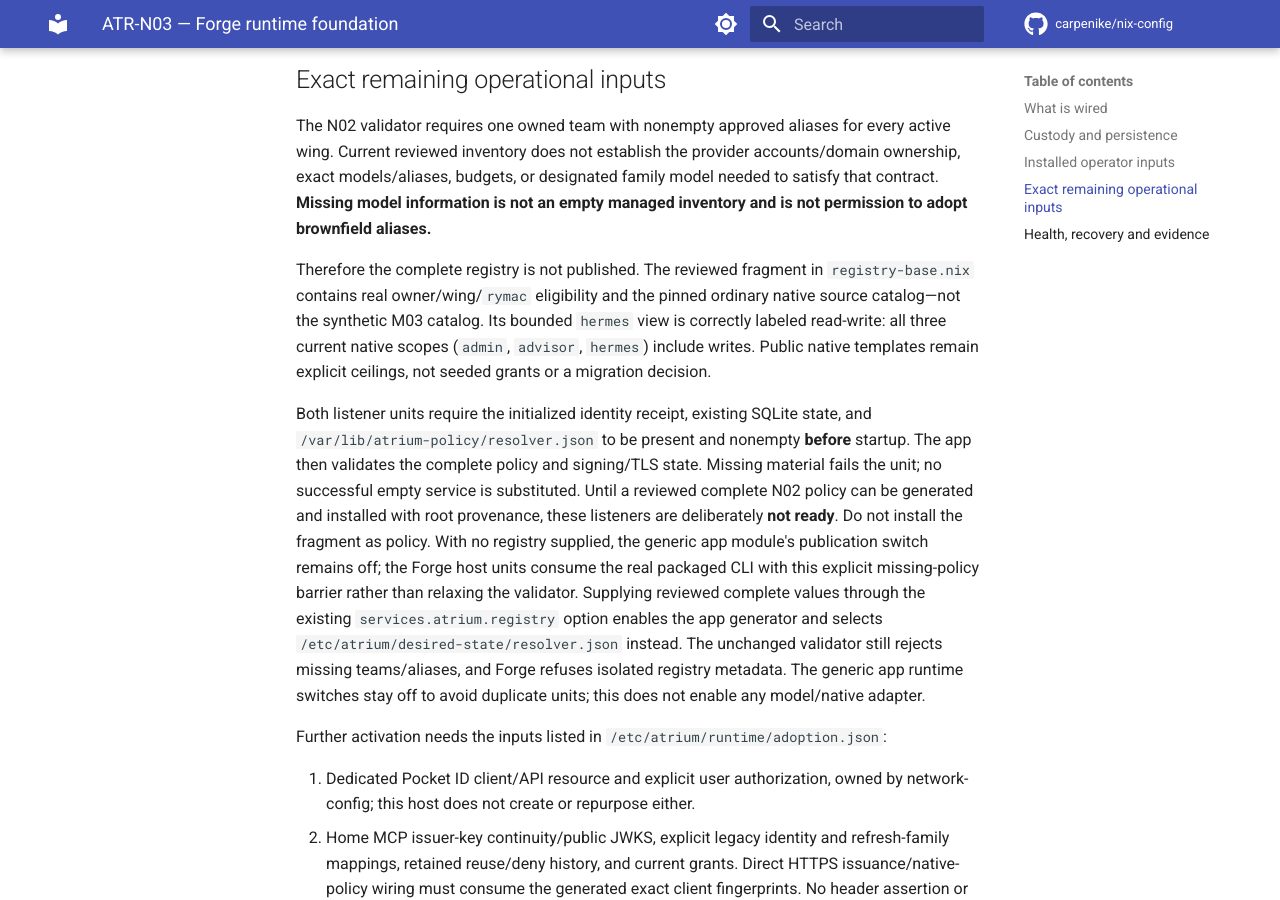
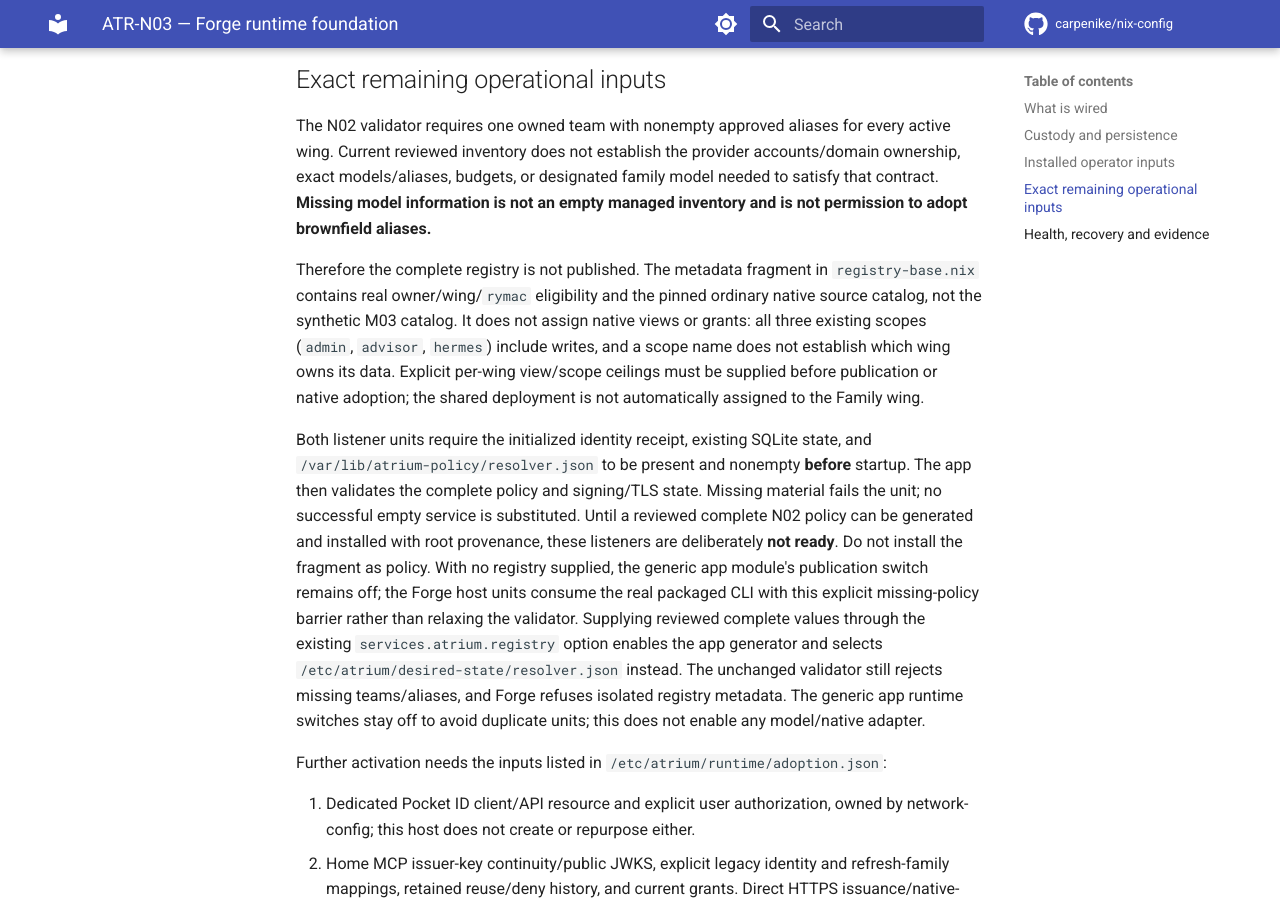
Before and after one commit to carpenike/nix-config, an MkDocs documentation site: the page built from docs/services/atrium-forge-runtime.md, in a window 1280 px wide and 900 px high, scrolled down 3168 px. Built offline with MkDocs 1.6.1 and Material for MkDocs 9.7.7, drawn with Linux system fonts in a browser that asks for light colours; comment, search, counter and statistics services are not loaded.

Commit message:
ATR-N03: keep native view ownership explicit in the registry fragment
Retain verified owner/device/deployment/catalog metadata without guessing per-domain native view or scope ceilings. Existing profile names do not prove data ownership, so do not preassign admin/advisor/hermes to the Family wing. Keep all native adoption disabled and require explicit per-wing ceilings before full policy publication.

Co-authored-by: Copilot <223556219+Copilot@users.noreply.github.com>

Copilot-Session: 1e5e7d6d-a45a-4ac0-9fb1-9bf14b3658cb

```diff
--- a/docs/services/atrium-forge-runtime.md
+++ b/docs/services/atrium-forge-runtime.md
@@ -135,12 +135,14 @@ accounts/domain ownership, exact models/aliases, budgets, or designated family
 model needed to satisfy that contract. **Missing model information is not an
 empty managed inventory and is not permission to adopt brownfield aliases.**
 
-Therefore the complete registry is not published. The reviewed fragment in
+Therefore the complete registry is not published. The metadata fragment in
 `registry-base.nix` contains real owner/wing/`rymac` eligibility and the pinned
-ordinary native source catalog—not the synthetic M03 catalog. Its bounded
-`hermes` view is correctly labeled read-write: all three current native scopes
-(`admin`, `advisor`, `hermes`) include writes. Public native templates remain
-explicit ceilings, not seeded grants or a migration decision.
+ordinary native source catalog, not the synthetic M03 catalog. It does not
+assign native views or grants: all three existing scopes (`admin`, `advisor`,
+`hermes`) include writes, and a scope name does not establish which wing owns
+its data. Explicit per-wing view/scope ceilings must be supplied before
+publication or native adoption; the shared deployment is not automatically
+assigned to the Family wing.
 
 Both listener units require the initialized identity receipt, existing SQLite
 state, and `/var/lib/atrium-policy/resolver.json` to be present and nonempty
```
Also changed, not shown: 3 other files.
